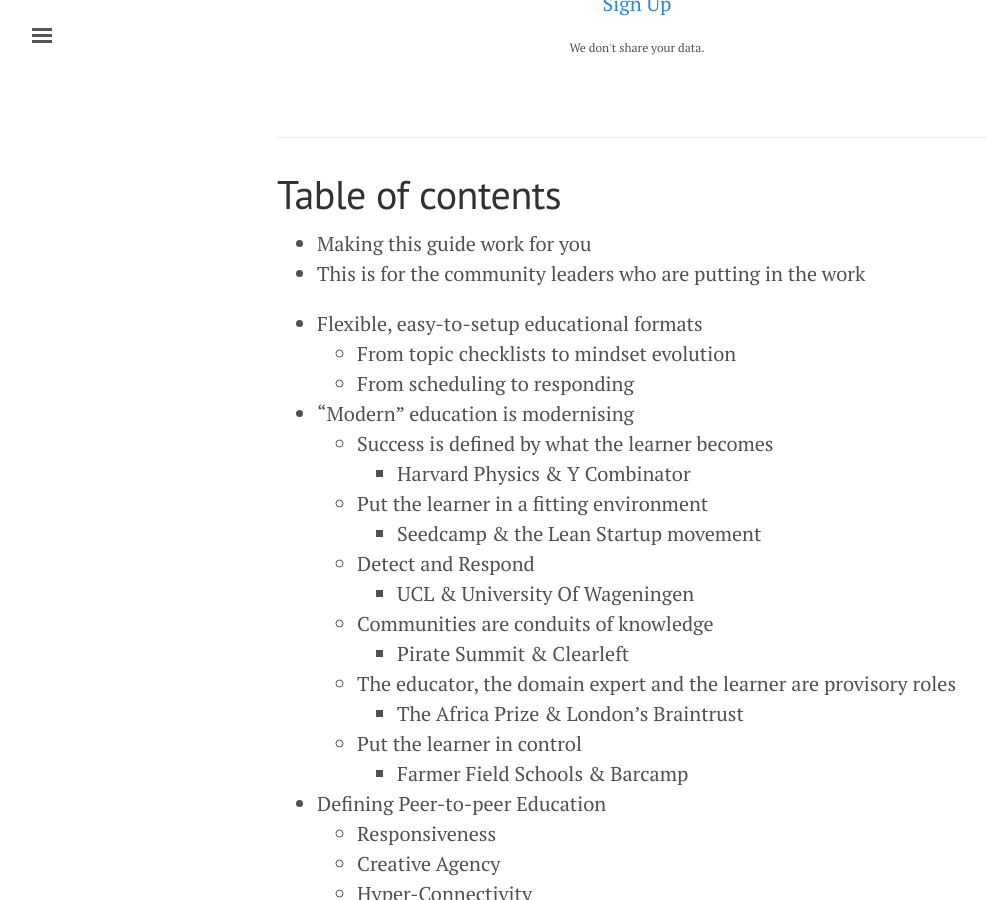
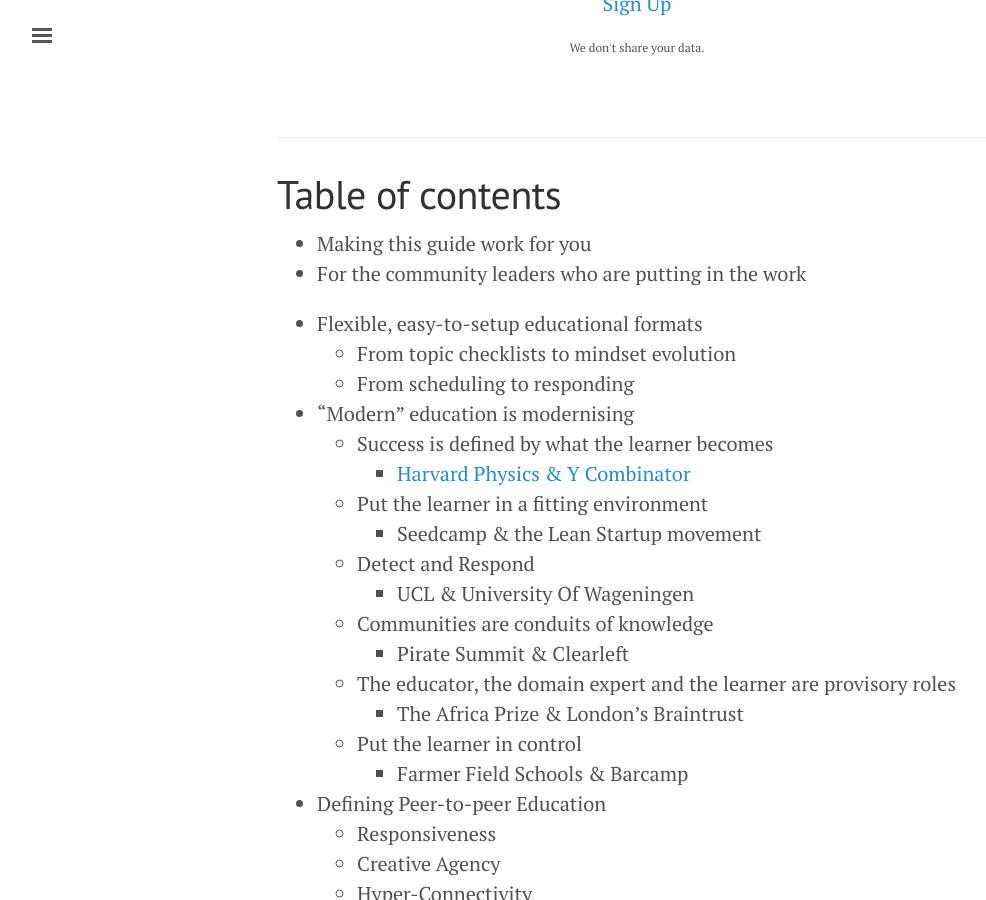
Before and after one commit to sourceinstitute/peerlearningguide, a Jekyll site: the page built from index.html, in a window 1280 px wide and 900 px high, scrolled down 1828 px. Shown: the whole window, without its empty margins (3-989 px from the left). Built offline with Jekyll 4.4.1, drawn with Linux system fonts in a browser that asks for light colours; nearby versions of some CDN libraries; the list of posts is cut into pages by our own code; comment, search, counter and statistics services are not loaded; a style sheet for code colours, icons or effects is not loaded.

```diff
--- a/_includes/index.md
+++ b/_includes/index.md
@@ -54,7 +54,7 @@ Your time is priceless - the guide will help make it count.
 # Table of contents
 
 * Making this guide work for you
-* This is for the community leaders who are putting in the work
+* For the community leaders who are putting in the work
 
 * Flexible, easy-to-setup educational formats
 	* From topic checklists to mindset evolution
@@ -62,7 +62,7 @@ Your time is priceless - the guide will help make it count.
 
 * “Modern” education is modernising
   * Success is defined by what the learner becomes
-    * Harvard Physics & Y Combinator
+    * [Harvard Physics & Y Combinator](http://community.source.institute/t/excerpt-harvard-physics-and-y-combinator-on-defining-learning-success/2690)
   * Put the learner in a fitting environment
     * Seedcamp & the Lean Startup movement
   * Detect and Respond
```
